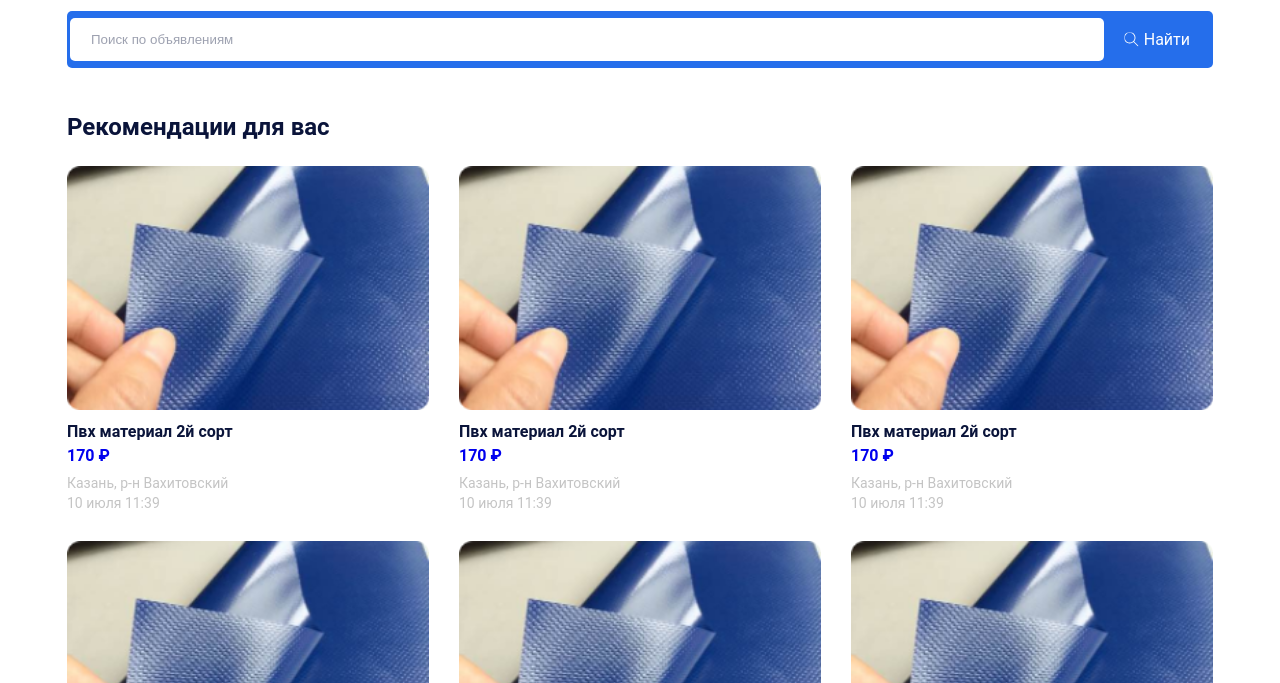
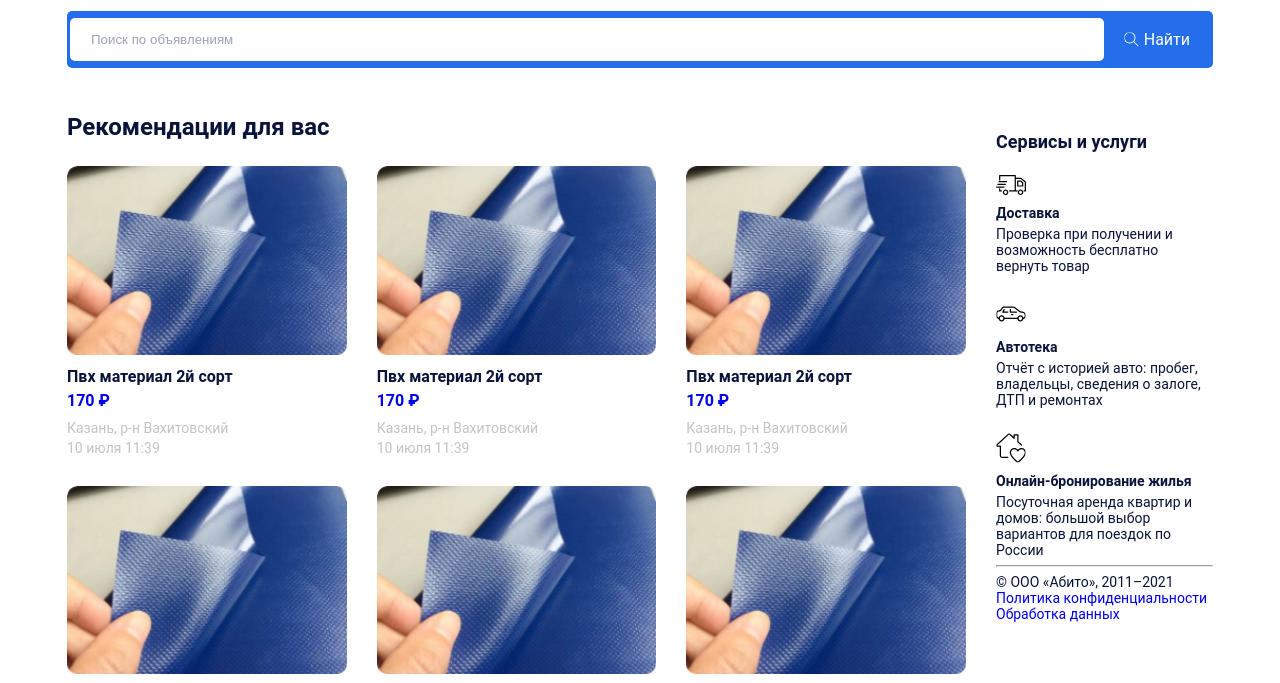
Before and after one commit to ruuuu/Abito_React, a plain HTML site: page index.html in a window 1280 px wide. Shown: the part 85-768 px from the top of the page. Drawn offline with Linux system fonts and the light colour scheme.

Commit message:
Add files via upload

```diff
--- a/index.html
+++ b/index.html
@@ -119,7 +119,7 @@
           <div class="content__sidebar">
             <h3 class="content__sidebar-title">Сервисы и услуги</h3>
 
-            <div class="content__sidebar">
+            <div class="content__sidebar-box">
               <ul class="content__sidebar-list">
                 <li class="content__sidebar-list-item">
                   <img class="content__sidebar-list-item-img" src="./img/track.svg" alt="">
@@ -146,7 +146,9 @@
               <hr>
 
               <div class="content__sidebar-footer">
-
+                <p class="content__sidebar-footer-info">© ООО «Абито», 2011–2021</p>
+                <a class="content__sidebar-footer-link" href="#">Политика конфиденциальности</a>
+                <a class="content__sidebar-footer-link" href="#">Обработка данных</a>
               </div>
             </div>
           </div>
--- a/style.css
+++ b/style.css
@@ -151,7 +151,7 @@ body{
   justify-content: space-between;
   align-items: flex-start;
   gap: 30px;
-  flex-wrap: wrap;
+
 }
 
 .content__main{
@@ -187,8 +187,8 @@ body{
 }
 
 .content__sidebar{
-  width: 261px;
-  min-width: 261px;
+  width: 217px;
+  min-width: 217px;
 }
 
 .list__item-img-box{
@@ -228,6 +228,7 @@ body{
 }
 
 
+
 .content__sidebar-title{
   margin-bottom: 23px;
   font-weight: 700;
@@ -236,10 +237,39 @@ body{
   color: rgb(10, 20, 58);
 }
 
+.content__sidebar-list{
+  display: flex;
+  flex-direction: column;
+  gap: 25px;
+  height: 100%;
+}
+
+.content__sidebar-list-item{
+
+}
 
 
+.content__sidebar-list-item-img{
+  margin-bottom: 10px;
+
+}
 
 
+.content__sidebar-list-item-title{
+  margin-bottom: 5px;
+  color: rgb(10, 20, 58);
+  font-size: 14px;
+  font-weight: 700;
+  line-height: 16px;
+}
+
+
+.content__sidebar-list-item-text{
+  color: rgb(10, 20, 58);
+  font-size: 14px;
+  font-weight: 400;
+  line-height: 16px;
+}
 
 
 
```
